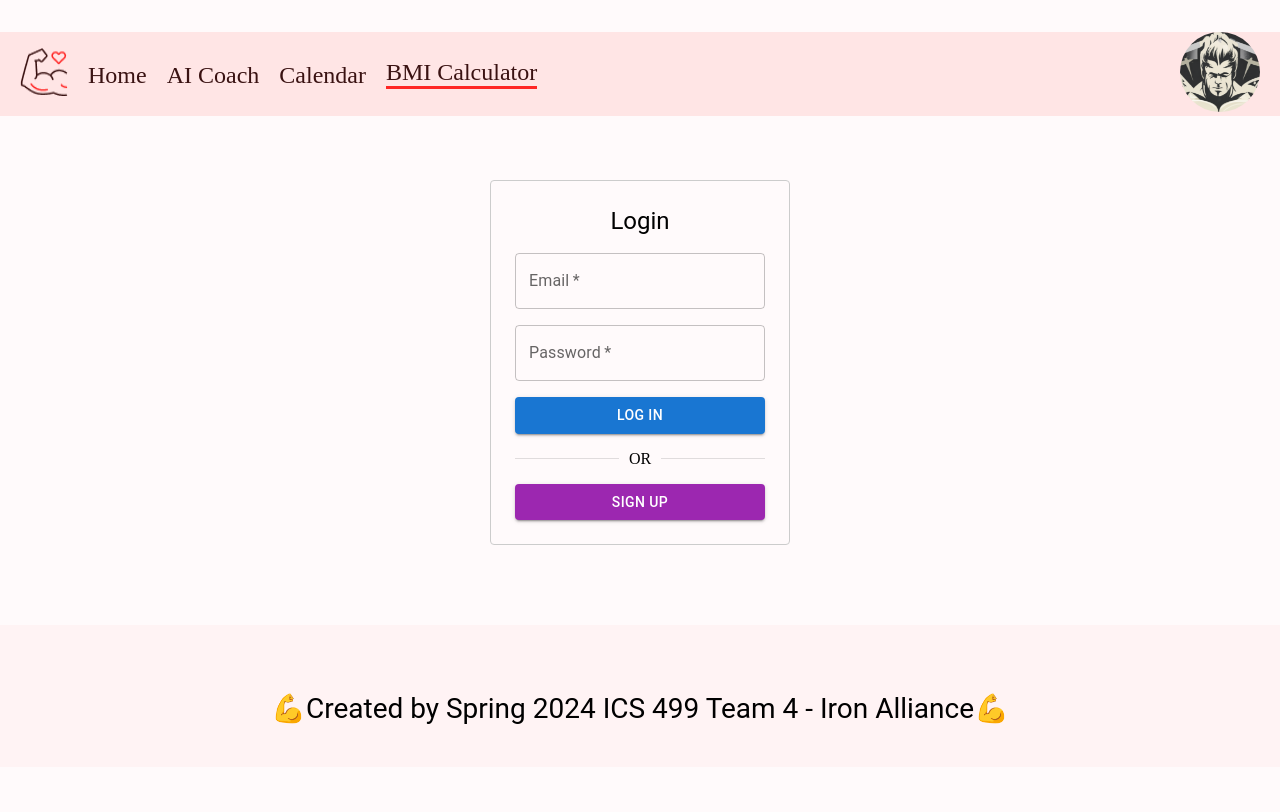
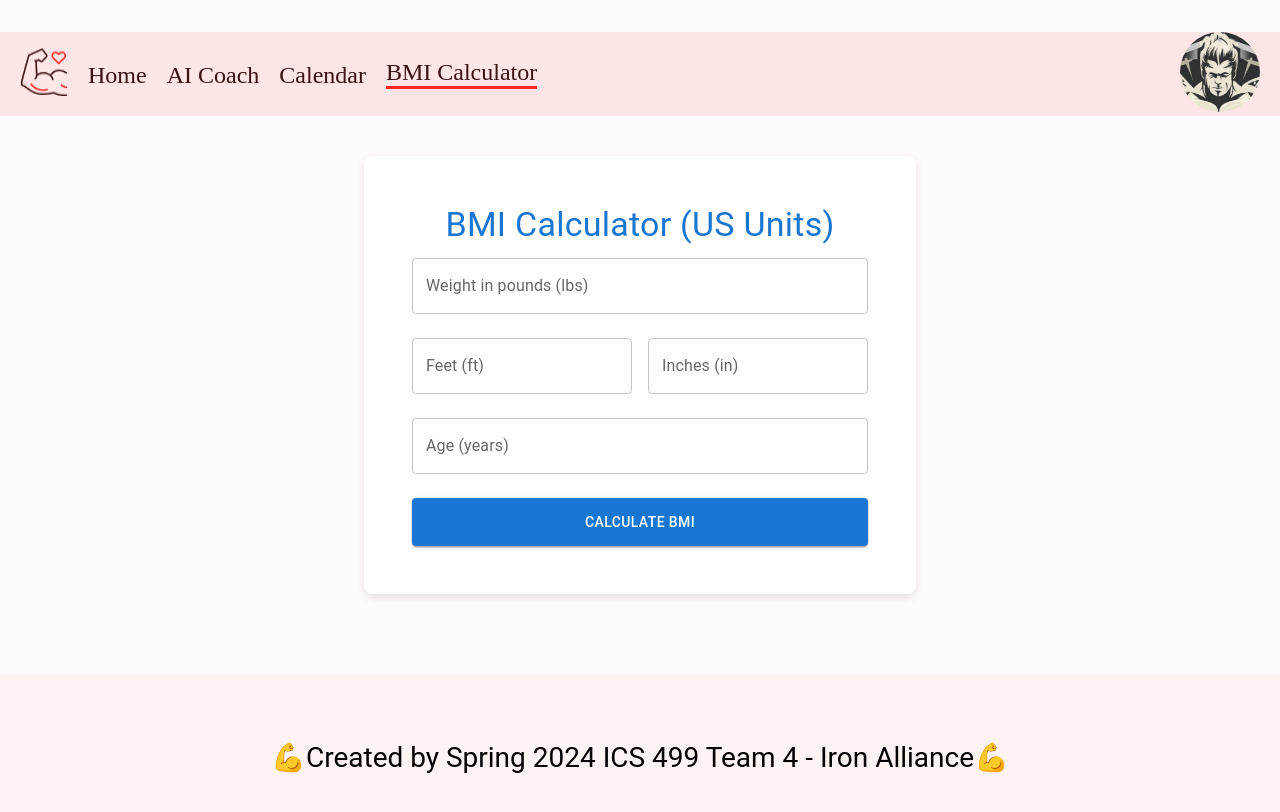
Before and after one commit to pw2712gz/project_fitness_app, a React (Create React App) app: page /BmiCalculator in a window 1280 px wide. Shown: the top 812 px of the page. Built offline with nearby package versions, Linux system fonts and the light colour scheme; no server answers.

Commit message:
updated bmi calculator

```diff
--- a/src/pages/BmiCalculator.js
+++ b/src/pages/BmiCalculator.js
@@ -1,102 +1,131 @@
 import React, { useState } from 'react';
-import { Alert, Box, Button, CircularProgress, Stack, TextField, Typography } from '@mui/material';
-import { BMIOptions, fetchData } from '../utils/fetchData';
-import { useAuth } from '../contexts/AuthContext';
-import Login from '../components/Login';
+import { Button, CircularProgress, Container, Stack, TextField, Typography, Alert, Paper } from '@mui/material';
+import { styled } from '@mui/material/styles';
 
-const BmiCalculator = () => {
-  const { currentUser } = useAuth();
+const StyledPaper = styled(Paper)(({ theme }) => ({
+  padding: theme.spacing(6),
+  borderRadius: theme.spacing(1),
+  boxShadow: '0 4px 8px rgba(0,0,0,0.1)',
+  marginTop: theme.spacing(5),
+  marginBottom: theme.spacing(5),
+}));
+
+const BMICalculator = () => {
   const [weight, setWeight] = useState('');
-  const [height, setHeight] = useState('');
+  const [feet, setFeet] = useState('');
+  const [inches, setInches] = useState('');
   const [age, setAge] = useState('');
   const [BMI, setBMI] = useState(null);
-  const [health, setHealth] = useState('');
-  const [healthyBmiRange, setHealthyBmiRange] = useState('');
   const [loading, setLoading] = useState(false);
   const [error, setError] = useState('');
 
-  const fetchBMICalData = async () => {
-    if (!weight || !height || !age || weight < 40 || weight > 160 || height < 130 || height > 230 || age < 0 || age > 80) {
-      setError('Please enter valid values within the specified ranges.');
-      return;
+  const getBMIInsight = (bmi) => {
+    if (bmi < 18.5) {
+      return 'You are underweight.';
+    } if (bmi >= 18.5 && bmi <= 24.9) {
+      return 'You are at a normal weight.';
+    } if (bmi >= 25 && bmi <= 29.9) {
+      return 'You are overweight.';
+    }
+    return 'You are obese.';
+  };
+
+  const calculateBMI = () => {
+    let valid = true;
+    setError('');
+    const totalInches = parseInt(feet, 10) * 12 + parseInt(inches, 10);
+
+    if (!weight || weight < 50 || weight > 1000) {
+      setError('Please enter a valid weight in pounds (e.g., 150 lbs).');
+      valid = false;
+    }
+    if (!feet || !inches || totalInches < 48 || totalInches > 96) {
+      setError('Please enter a valid height in feet and inches (e.g., 5 feet 10 inches).');
+      valid = false;
+    }
+    if (age < 10 || age > 120) {
+      setError('Please enter a valid age (e.g., 35 years).');
+      valid = false;
     }
 
+    if (!valid) return;
+
     setLoading(true);
-    setError('');
-
     try {
-      const BMIData = await fetchData(`https://fitness-calculator.p.rapidapi.com/bmi?age=${age}&weight=${weight}&height=${height}`, BMIOptions);
-      if (BMIData.status_code === 200) {
-        setBMI(BMIData.data.bmi);
-        setHealth(BMIData.data.health);
-        setHealthyBmiRange(BMIData.data.healthy_bmi_range);
-      } else {
-        setError('Failed to fetch data from API.');
+      const weightInPounds = parseFloat(weight);
+      const bmiValue = (weightInPounds / (totalInches * totalInches)) * 703;
+      setBMI(bmiValue.toFixed(2));
+      // eslint-disable-next-line no-shadow
+    } catch (error) {
+      setError('Failed to calculate BMI. Please check your inputs.');
     }
-    } catch (err) {
-      setError(err.message || 'An error occurred while fetching data.');
-    }
-
     setLoading(false);
   };
 
-  if (!currentUser) {
-    return <Login />;
-  }
-
   return (
-    <Box sx={{ p: 4, maxWidth: 600, mx: 'auto' }}>
-      <Typography variant="h4" gutterBottom>BMI Calculator</Typography>
+    <Container maxWidth="sm">
+      <StyledPaper>
+        <Typography variant="h4" gutterBottom textAlign="center" color="primary">
+          BMI Calculator (US Units)
+        </Typography>
         <Stack spacing={3}>
           <TextField
-          type="number"
-          label="Weight in Kg (40kg to 160kg)"
+            label="Weight in pounds (lbs)"
+            variant="outlined"
             value={weight}
             onChange={(e) => setWeight(e.target.value)}
+            type="number"
+            fullWidth
+          />
+          <Stack direction="row" spacing={2}>
+            <TextField
+              label="Feet (ft)"
               variant="outlined"
+              value={feet}
+              onChange={(e) => setFeet(e.target.value)}
+              type="number"
               fullWidth
             />
             <TextField
+              label="Inches (in)"
+              variant="outlined"
+              value={inches}
+              onChange={(e) => setInches(e.target.value)}
               type="number"
-          label="Height in CM (130cm to 230cm)"
-          value={height}
-          onChange={(e) => setHeight(e.target.value)}
-          variant="outlined"
               fullWidth
             />
+          </Stack>
           <TextField
-          type="number"
-          label="Age (0 to 80 years)"
+            label="Age (years)"
+            variant="outlined"
             value={age}
             onChange={(e) => setAge(e.target.value)}
-          variant="outlined"
+            type="number"
             fullWidth
           />
           <Button
+            onClick={calculateBMI}
             variant="contained"
-          onClick={fetchBMICalData}
+            color="primary"
             disabled={loading}
-          color="primary"
             fullWidth
+            sx={{ mt: 3, py: 1.5 }}
           >
             {loading ? <CircularProgress size={24} /> : 'Calculate BMI'}
           </Button>
           {error && <Alert severity="error" sx={{ mt: 2 }}>{error}</Alert>}
           {BMI && (
-        <Stack spacing={2} mt={2}>
-          <Typography variant="h6">BMI Results:</Typography>
-          <Typography>BMI: <strong style={{ color: '#4CAF50' }}>{BMI}</strong></Typography>
-          <Typography>Health: <strong style={{ color: '#4CAF50' }}>{health}</strong></Typography>
-          <Typography>Healthy BMI Range: <strong
-            style={{ color: '#4CAF50' }}
-          >{healthyBmiRange}
-          </strong>
+            <Typography sx={{ mt: 4, textAlign: 'center' }}>
+              Your BMI is: <strong>{BMI}</strong><br />
+              <Typography variant="subtitle1" sx={{ color: 'text.secondary' }}>
+                {getBMIInsight(BMI)}
               </Typography>
-        </Stack>
+            </Typography>
           )}
         </Stack>
-    </Box>
+      </StyledPaper>
+    </Container>
   );
 };
 
-export default BmiCalculator;
+export default BMICalculator;
--- a/src/pages/Calendar.js
+++ b/src/pages/Calendar.js
@@ -1,14 +1,16 @@
-import React, { useState } from 'react';
+import React, { useEffect, useState } from 'react';
 import FullCalendar from '@fullcalendar/react';
 import dayGridPlugin from '@fullcalendar/daygrid';
 import interactionPlugin from '@fullcalendar/interaction';
 import timeGridPlugin from '@fullcalendar/timegrid';
 import listPlugin from '@fullcalendar/list';
 import { v4 as uuidv4 } from 'uuid';
+import { collection, doc, setDoc, deleteDoc, onSnapshot } from 'firebase/firestore';
 import AddExerciseModal from '../components/AddExerciseModal';
 import EditExerciseModal from '../components/EditExerciseModal';
 import { useAuth } from '../contexts/AuthContext';
 import Login from '../components/Login';
+import { db } from '../firebase/config';
 
 const Calendar = () => {
   const { currentUser } = useAuth();
@@ -18,11 +20,22 @@ const Calendar = () => {
   const [selectedExercise, setSelectedExercise] = useState(null);
   const [selectedDate, setSelectedDate] = useState('');
 
-  const generateUniqueId = () => uuidv4();
+  useEffect(() => {
+    if (currentUser) {
+      const unsubscribe = onSnapshot(collection(db, 'users', currentUser.uid, 'exercises'), (snapshot) => {
+        const loadedEvents = snapshot.docs.map((doc) => ({
+          ...doc.data(),
+          id: doc.id,
+        }));
+        setEvents(loadedEvents);
+      });
+      return () => unsubscribe();
+    }
+  }, [currentUser]);
 
-  const handleAddExercise = (title, duration) => {
+  const handleAddExercise = async (title, duration) => {
     const newExercise = {
-      id: generateUniqueId(),
+      id: uuidv4(),
       title,
       start: selectedDate,
       extendedProps: {
@@ -31,30 +44,32 @@ const Calendar = () => {
     };
     setEvents([...events, newExercise]);
     setAddExerciseModalOpen(false);
+    await setDoc(doc(db, 'users', currentUser.uid, 'exercises', newExercise.id), newExercise);
   };
 
-  const handleEditExercise = (id, title, duration) => {
-    const updatedEvents = events.filter((exercise) => exercise.id !== id);
+  const handleEditExercise = async (id, title, duration) => {
     const updatedExercise = {
-      id, // Keep the same ID
+      id,
       title,
       start: selectedDate,
       extendedProps: {
         duration,
       },
     };
-    setEvents([...updatedEvents, updatedExercise]);
+    const newEvents = events.map((event) => (event.id === id ? updatedExercise : event));
+    setEvents(newEvents);
     setEditExerciseModalOpen(false);
     setSelectedExercise(null);
+    await setDoc(doc(db, 'users', currentUser.uid, 'exercises', id), updatedExercise);
   };
 
-  const handleDeleteExercise = (id) => {
-    const updatedEvents = events.filter((exercise) => exercise.id !== id);
-    setEvents(updatedEvents);
+  const handleDeleteExercise = async (id) => {
+    setEvents(events.filter((event) => event.id !== id));
     if (selectedExercise && selectedExercise.id === id) {
       setSelectedExercise(null);
-      setEditExerciseModalOpen(false); // Close the edit modal if open
+      setEditExerciseModalOpen(false);
     }
+    await deleteDoc(doc(db, 'users', currentUser.uid, 'exercises', id));
   };
 
   const handleEventClick = (clickInfo) => {
--- a/src/pages/UserProfile.js
+++ b/src/pages/UserProfile.js
@@ -16,8 +16,7 @@ function UserProfile() {
     age: 52,
     weight: 260,
     height: 72,
-    goals: 'To maintain a muscular physique fit for Hollywood movies.',
-    email: 'The.Rock@hollywood.com',
+    goals: 'To maintain a muscular physique fit for Hollywood movies.'
   };
 
   const [user, setUser] = useState(initialUser);
@@ -130,14 +129,6 @@ function UserProfile() {
             onChange={(e) => handleChange('height', e.target.value)}
           />
         ) : user.height} in <br />
-        <strong>Email:</strong> {isEditing
-          ? (
-            <textarea
-              value={user.email}
-              onChange={(e) => handleChange('email', e.target.value)}
-              style={{ height: '50px' }}
-            />
-          ) : user.email} <br />
       </p>
       <br />
       <p style={{ color: '#999', fontSize: '30px', margin: '10px 0' }}>Fitness Goals: {isEditing
```
Lines whose indentation alone changed are shown as unchanged.
